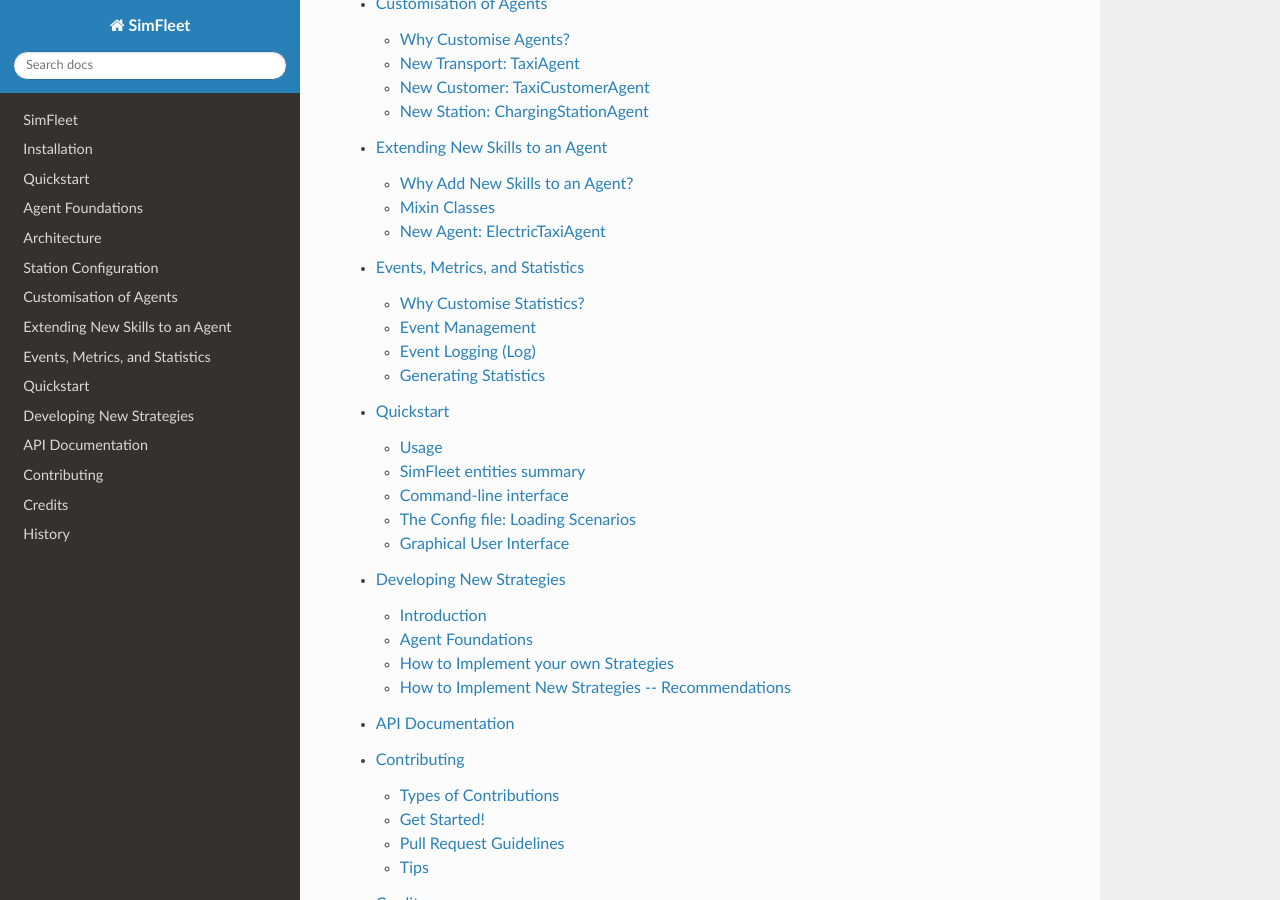
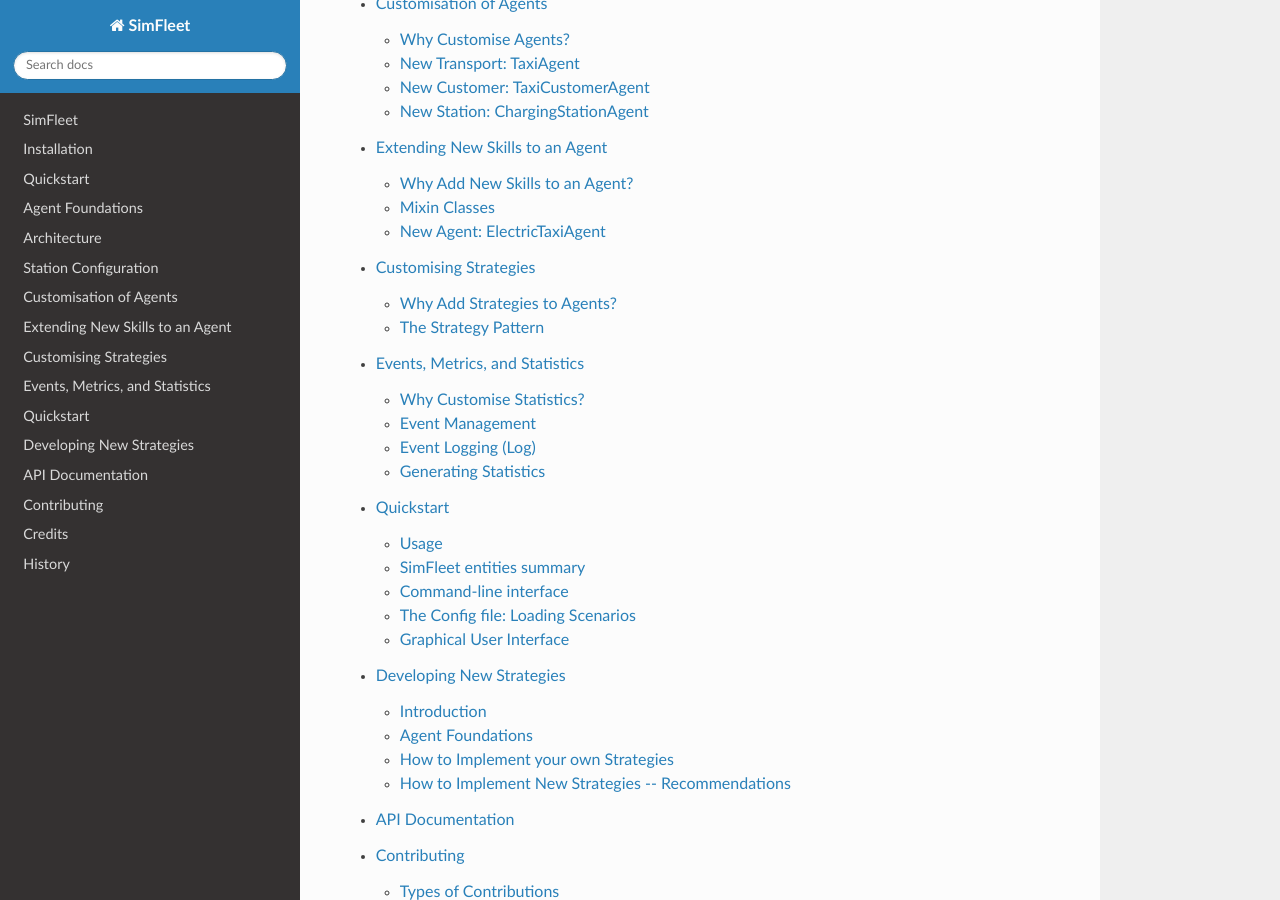
Before and after one commit to javipalanca/simfleet, a Sphinx documentation site: the page built from docs/index.rst, in a window 1280 px wide and 900 px high, scrolled down 888 px. Built offline with Sphinx 7.4.7 and the Read the Docs theme 3.1.0, drawn with Linux system fonts in a browser that asks for light colours; pages that are not in the unit, such as notebooks, are missing from menus; some of the changed lines change nothing that is shown.

Commit message:
Documentation: strategies

```diff
--- a/docs/index.rst
+++ b/docs/index.rst
@@ -14,6 +14,7 @@
    stations
    custome-agent
    agent-skills
+   strategies
    statistics
    usage
    develop
--- /dev/null
+++ b/docs/strategies.rst
@@ -0,0 +1,127 @@
+
+======================
+Customising Strategies
+======================
+
+
+Why Add Strategies to Agents?
+=============================
+
+`Adding strategies to an agent is like giving a script to an actor in a complex play. It’s not enough for the actor to`
+`have the perfect costume and the necessary skills—they also need a clear purpose and a set of instructions to react to`
+`each scene.`
+
+Strategies represent the behaviour and logic that guide an agent’s decisions within its environment. Without a strategy,
+an agent would be like a talented actor lost on stage, unsure of how to respond to events. Strategies turn agents into
+active and effective participants in their narrative, ensuring their performance aligns with the ultimate goal of the play.
+
+The Strategy Pattern
+====================
+
+The **Strategy Pattern** is a design pattern that enables selecting an algorithm at runtime. The Strategy Pattern is
+the best practice when an application incorporates different, alternative versions of an algorithm and we want to be
+able to select any of these versions to be executed at run time. With this pattern, you can define a separate
+strategy (implementation of the algorithm) in an object that encapsulates the algorithm. The application that executes
+the algorithm **must** define an interface that every strategy (implementation) will follow, as it can be seen in
+the following figure:
+
+.. figure:: images/strategy.png
+    :align: center
+    :alt: The Strategy Pattern UML
+
+    The Strategy Pattern UML.
+
+Following this implementation, the context object can call the current strategy implementation without knowing how the
+algorithm was implemented. This design pattern was created, among others, by a group of authors commonly known as the
+**Gang of Four** (E. Gamma, R. Helm, R. Johnson and J. Vlissides), and it is well presented in [GangOfFour95]_.
+
+SimFleet uses the *Strategy Pattern* in order to enable users to implement three different strategies (one for the
+fleet manager agent, one for the transport agent and one for the customer agent) without having to develop new agents or
+entering in the complexity of the simulator. Thanks to this pattern, users can develop their strategies in an external
+file and pass it as an argument when the simulator is run.
+
+The Strategy Pattern is a common design in programming that allows for the dynamic selection of algorithms at runtime,
+promoting flexibility and code reuse. In this context, strategies are represented as specific classes that inherit from
+generic behaviours and extend or redefine specific functionalities. This pattern is particularly useful in the realm of
+intelligent agents, where decisions and behaviours may vary depending on the requirements.
+
+Below are two main classes related to the Strategy Pattern found in the `abstractstrategies.py` module:
+
+
+The Strategy Behaviour
+----------------------
+
+The StrategyBehaviour class is a base class designed to implement the Strategy Pattern. It provides a framework that
+allows the customization of behaviors for agents. It ensures that all strategies inherit from a common parent, making
+it easier to define and manage lifecycle events like initialization, execution, and cleanup.
+
+.. figure:: images/strategies/StrategyBehaviour-dc.png
+    :align: center
+    :alt: The StrategyBehaviour class and their inherited interfaces
+
+    The StrategyBehaviour class and their inherited interfaces
+
+Key Characteristics:
+~~~~~~~~~~~~~~~~~~~~
+
+* **Inheritance Structure:** The StrategyBehaviour class extends the ``spade.behaviour.CyclicBehaviour`` from SPADE (a multi-agent framework) and uses an ABCMeta metaclass to enforce abstract methods.
+
+* **Lifecycle Management:** It includes ``on_start()`` and ``on_end()`` methods to manage pre- and post-execution events. These methods log lifecycle events and provide hooks for custom statistics tracking.
+
+* **Abstract Run Method:** The ``run()`` method is abstract and must be implemented by all subclasses. This enforces the definition of agent-specific behaviors when designing strategies.
+
+Example Implementation:
+~~~~~~~~~~~~~~~~~~~~~~~
+
+For instance, the :class:`TaxiCustomerStrategyBehaviour` class inherits from StrategyBehaviour and defines:
+
+* ``send_request()`` Sends transport requests to FleetManager agents.
+
+* ``accept_transport()`` Accepts a transport proposal from a transport agent.
+
+* ``refuse_transport()``: Refuses a transport proposal from a transport agent.
+
+The strategy can be further specialized. For example:
+
+* :class:`AcceptFirstRequestBehaviour` of `TaxiCustomer`: Accepts the first valid transport offer received from a taxi.
+
+The Strategy Behaviour decouples the strategy logic from the agent's core, allowing agents to switch strategies dynamically
+at runtime. It enables modularity and extensibility in multi-agent systems
+
+
+The FSM Simfleet Behaviour
+--------------------------
+
+The :class:`FSMSimfleetBehaviour` class extends the base Strategy Behaviour by combining it with Finite State Machine (FSM) logic,
+enabling agents to transition between discrete states while maintaining a defined lifecycle.
+
+.. figure:: images/strategies/FSMSimfleetBehaviour-dc.png
+    :align: center
+    :alt: The FSMSimfleetBehaviour class and their inherited interfaces
+
+    The FSMSimfleetBehaviour class and their inherited interfaces
+
+Key Characteristics:
+~~~~~~~~~~~~~~~~~~~~
+
+* **FSM Framework:** This class leverages the ``spade.behaviour.FSMBehaviour`` framework to implement agents with multiple states. Each state corresponds to a specific stage in the agent's operation (e.g., a taxi waiting for customers, moving to a destination, or charging).
+
+* **Lifecycle Management:** Similar to `StrategyBehaviour`, it includes ``on_start()`` and ``on_end()`` methods, ensuring consistency in event tracking across all states.
+
+* **State Definition and Transition:** The ``setup()`` method is overridden to define the states and transitions for an FSM. Transitions dictate how the agent progresses between states based on certain conditions or events.
+
+Example Implementation:
+~~~~~~~~~~~~~~~~~~~~~~~
+
+An :class:`ElectricTaxiAgent` uses the :class:`FSMSimfleetBehaviour` to handle multiple states such as:
+
+* Waiting for a Customer: :class:`ElectricTaxiWaitingState()`.
+
+* Moving to a Customer: :class:`ElectricTaxiMovingToCustomerState()`.
+
+* Charging at a Station: :class:`ElectricTaxiChargingState()`.
+
+.. hint::
+    The State class provides a structure for defining individual states, including the on_start and run methods,
+    which control what happens when the state is entered and its main behavior, respectively. By extending State,
+    the :class:`ElectricTaxiStrategyBehaviour` class ensures compatibility with FSMBehavior while adding domain-specific functionality.
```
Also changed, not shown: docs/images/strategies/FSMSimfleetBehaviour-dc.png (added), docs/images/strategies/StrategyBehaviour-dc.png (added).
